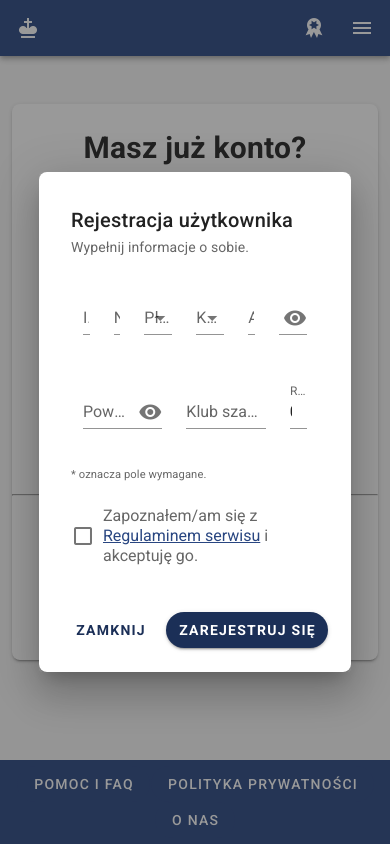
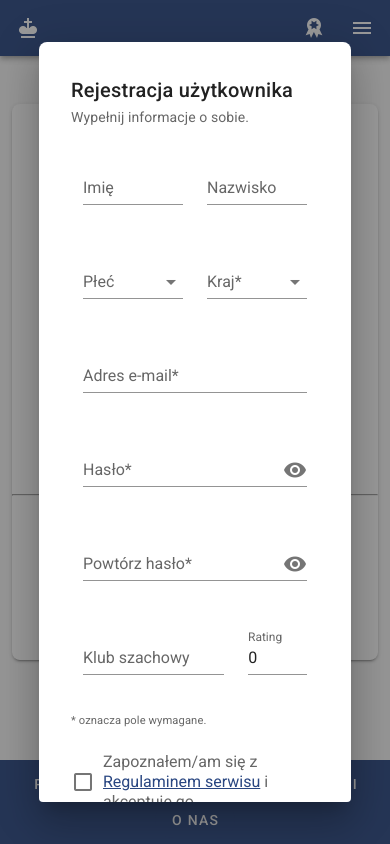
Before and after one commit to skni-kod/TournamentAppFrontend, a Vue app: page /login in a window 390 px wide. Both pictures are taken after a click on the button "ZAREJESTRUJ SIĘ". Shown: the top 844 px of the page. Built offline with nearby package versions, Linux system fonts and the light colour scheme.

Commit message:
Registration for Phones

```diff
--- a/src/components/Registration.vue
+++ b/src/components/Registration.vue
@@ -19,7 +19,7 @@
           <v-container>
             <v-row>
               <v-col
-                sm="6"
+                cols="6"
                 md="4"
                 lg="3"
                 v-for="(field, i) in fields_name_surname"
@@ -31,7 +31,7 @@
                 ></v-text-field>
               </v-col>
 
-              <v-col sm="6" md="2">
+              <v-col cols="6" md="2">
                 <v-select
                   :items="gender_list"
                   item-value="code"
@@ -41,7 +41,7 @@
                 ></v-select>
               </v-col>
 
-              <v-col sm="6" md="2">
+              <v-col cols="6" md="2">
                 <v-select
                   :items="country_list"
                   item-value="name_en"
@@ -53,7 +53,7 @@
                 ></v-select>
               </v-col>
 
-              <v-col sm="12" md="6">
+              <v-col cols="12" md="6">
                 <v-text-field
                   label="Adres e-mail*"
                   v-model="email"
@@ -62,7 +62,7 @@
                 ></v-text-field>
               </v-col>
 
-              <v-col sm="12" md="6">
+              <v-col cols="12" md="6">
                 <v-text-field
                   :append-icon="show ? 'mdi-eye-off' : 'mdi-eye'"
                   :type="show ? 'text' : 'password'"
@@ -79,7 +79,7 @@
                 ></v-text-field>
               </v-col>
 
-              <v-col sm="12" md="6">
+              <v-col cols="12" md="6">
                 <v-text-field
                   :append-icon="show2 ? 'mdi-eye-off' : 'mdi-eye'"
                   :type="show2 ? 'text' : 'password'"
@@ -95,14 +95,14 @@
                 ></v-text-field>
               </v-col>
 
-              <v-col sm="10" md="4">
+              <v-col cols="8" md="4">
                 <v-text-field
                   label="Klub szachowy"
                   v-model="club"
                 ></v-text-field>
               </v-col>
 
-              <v-col cols="2">
+              <v-col cols="4">
                 <v-text-field
                   label="Rating"
                   type="number"
```
